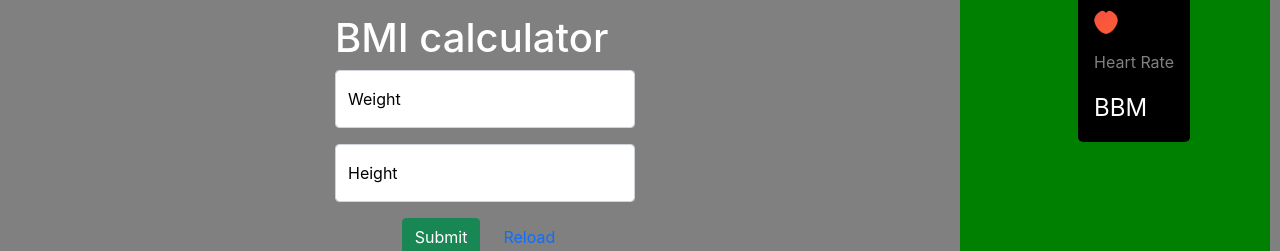
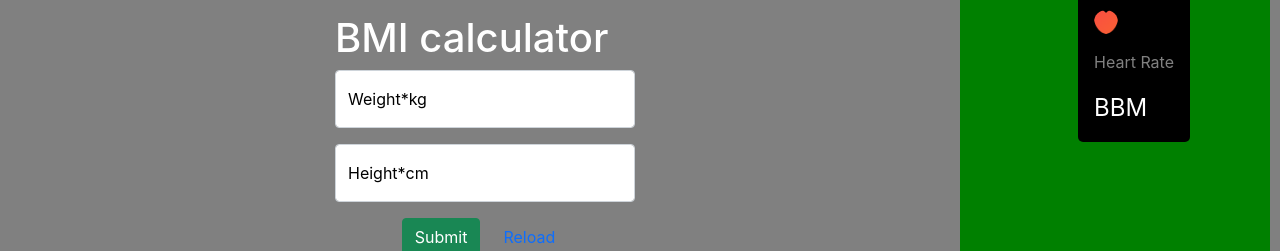
Before and after one commit to mahiiram/dietsuggestionapp-frontend, a React (Create React App) app: page /programs in a window 1280 px wide. Shown: the part 128-379 px from the top of the page. Built offline with nearby package versions, Linux system fonts and the light colour scheme; sample sign-in values are in the browser's storage.

Commit message:
New commit

```diff
--- a/src/Components/ProgramMenu.js
+++ b/src/Components/ProgramMenu.js
@@ -53,11 +53,11 @@ function ProgramMenu() {
                         <form onSubmit={calculatebmi}>
                             <div className="form-floating mb-3">
                                 <input value={weight} onChange={(e) => setWeight(e.target.value)} type="Number" className="form-control" id="floatingInput" placeholder="Enter your weight" />
-                                <label for="floatingInput">Weight</label>
+                                <label for="floatingInput">Weight*kg</label>
                             </div>
                             <div className="form-floating mb-3">
                                 <input value={height} onChange={(e) => setHeight(e.target.value)} type="Number" className="form-control" id="floatingInput" placeholder="Enter your Height" />
-                                <label for="floatingInput">Height</label>
+                                <label for="floatingInput">Height*cm</label>
                             </div>
                             <div className='button-div'>
                                 <button type="submit" className="btn btn-success">Submit</button>
```
